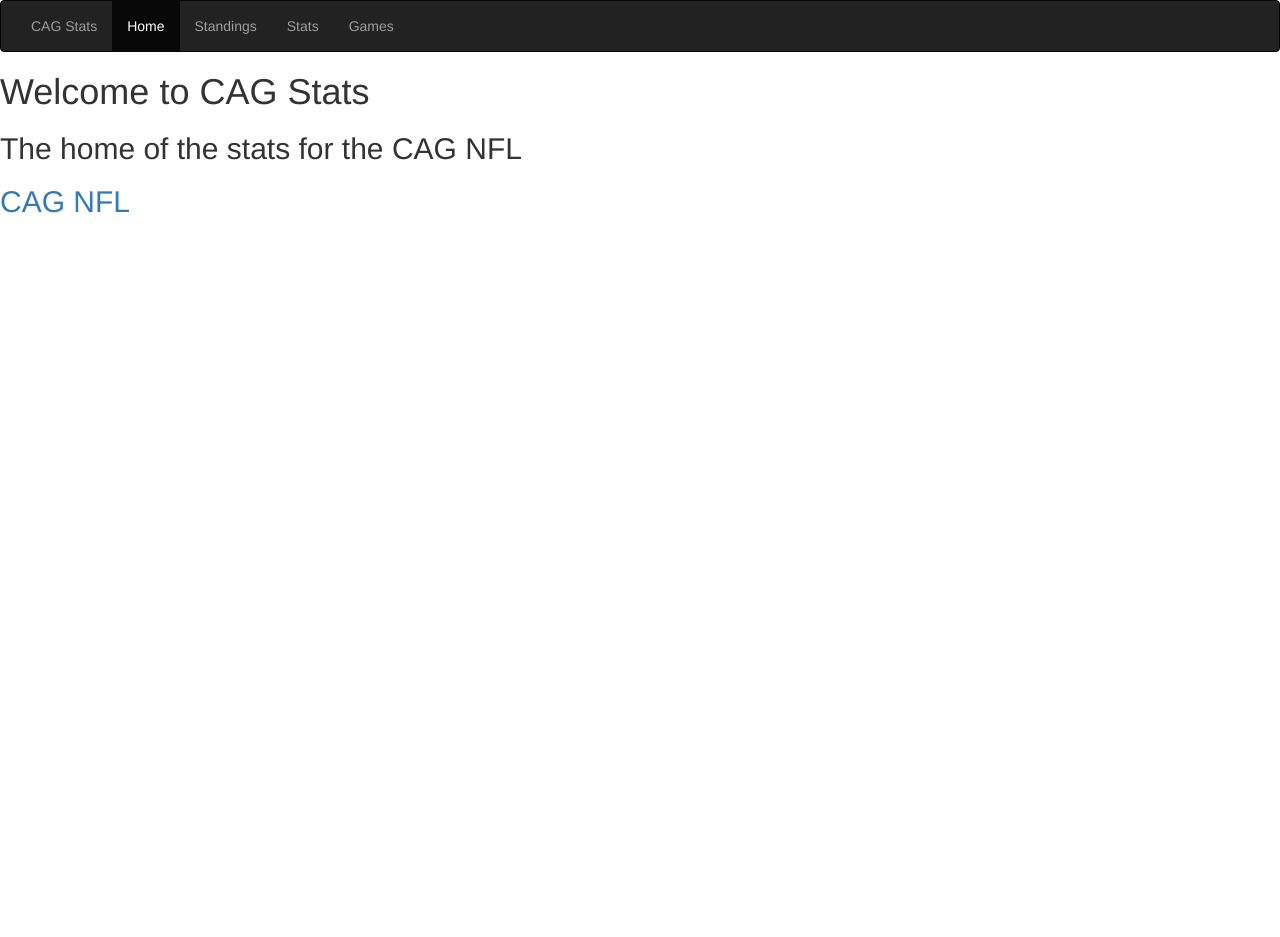
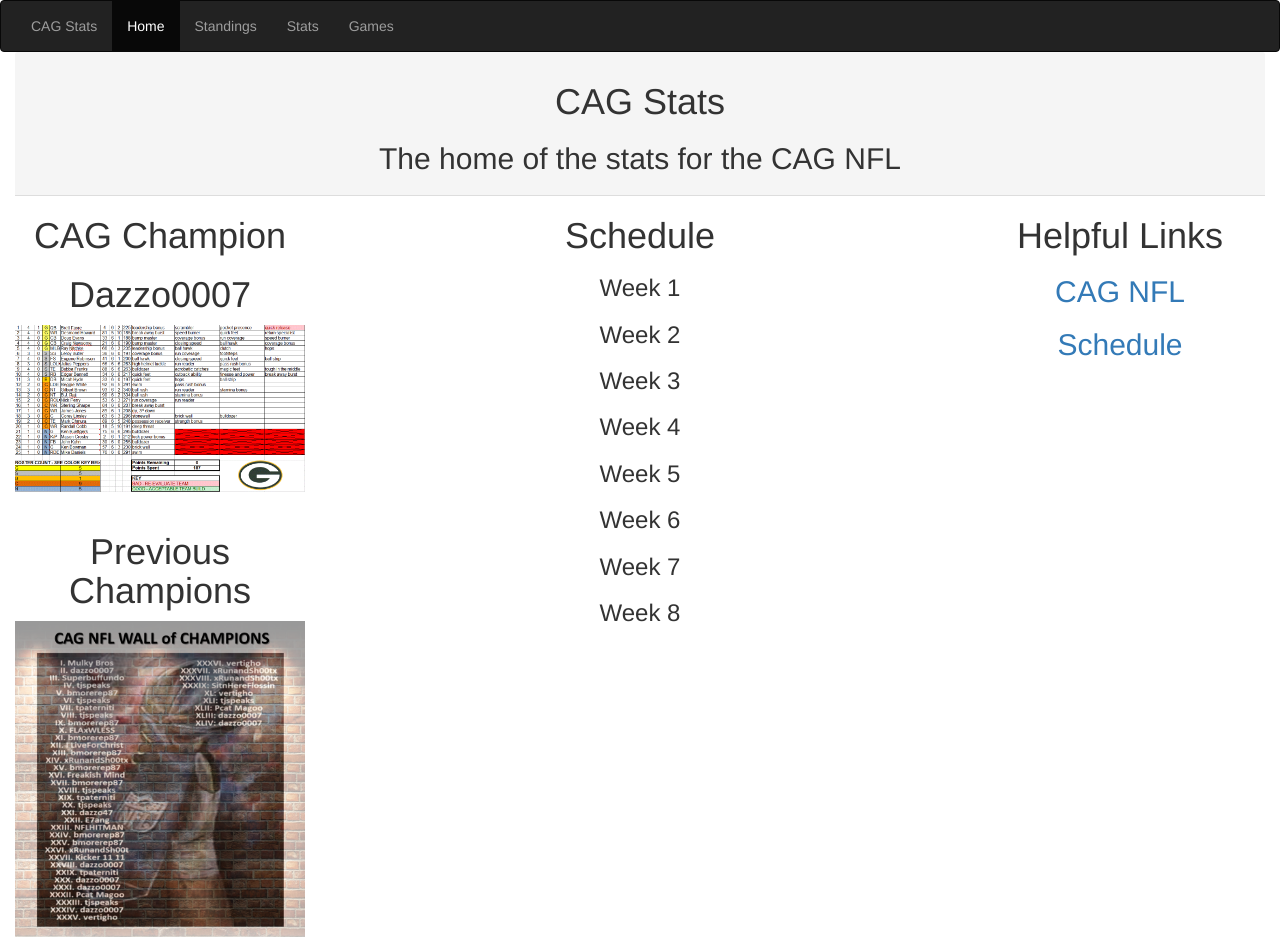
Before and after one commit to jp-security/LeagueStats, a Flask app: page / in a window 1280 px wide. Before the commit the page ends 213 px from the top, so only its background shows below. Run offline with Flask 2, Linux system fonts and the light colour scheme; parts of the project's set-up code (start-up, migrations or seed data) failed here and were passed over; some libraries are stand-ins or nearby versions.

Commit message:
Updated HTML files.  Started working on index page, and updated the games page, and how it works

```diff
--- a/app/templates/404.html
+++ b/app/templates/404.html
@@ -2,5 +2,5 @@
 
 {% block content %}
   <h1>Page Not Found</h1>
-  <a href="{{ url_for('index') }}"><img src="static/error404.jpg"></a>
+  <a href="{{ url_for('home') }}"><img src="/static/error404.jpg"></a>
 {% endblock %}
--- a/app/templates/base.html
+++ b/app/templates/base.html
@@ -6,42 +6,12 @@
     <title>CAG NFL Stats</title>
     {% endif %}
     <meta name="viewport" content="width=device-width, initial-scale=1.0">
+    <script src="https://code.jquery.com/jquery-1.12.4.js"   integrity="sha256-Qw82+bXyGq6MydymqBxNPYTaUXXq7c8v3CwiYwLLNXU="   crossorigin="anonymous"></script>
+    <script src="http://code.jquery.com/jquery-1.10.2.min.js"></script>
+    <script src="http://netdna.bootstrapcdn.com/bootstrap/3.0.0/js/bootstrap.min.js"></script>
+    <script src="/static/jquery.colorbox.js"></script>
     <link href="http://netdna.bootstrapcdn.com/bootstrap/3.0.0/css/bootstrap.min.css" rel="stylesheet" media="screen">
-    <style type="text/css">
-      .navbar
-      {
-        margin-bottom: 0px !important;
-      }
-      .panel-heading
-      {
-        text-align: center;
-        font-weight: bold;
-        font-size: 16pt;
-      }
-      .table
-      {
-        text-align: center;
-      }
-      table.auto
-      {
-        table-layout: auto;
-        text-align: center;
-      }
-      th
-      {
-        text-align: center;
-      }
-      .center
-      {
-        float: none;
-        margin-left: auto;
-        margin-right: auto;
-      }
-      .text-center
-      {
-        text-align: center;
-      }
-    </style>
+    <link rel="stylesheet" type="text/css" href="/static/site.css"
   </head>
   <body>
     <nav class="navbar navbar-inverse" role="navigation">
@@ -61,7 +31,5 @@
       </div>
     </nav>
     {% block content %}{% endblock %}
-    <script src="http://code.jquery.com/jquery-1.10.2.min.js"></script>
-    <script src="http://netdna.bootstrapcdn.com/bootstrap/3.0.0/js/bootstrap.min.js"></script>
   </body>
 </html>
--- a/app/templates/games.html
+++ b/app/templates/games.html
@@ -32,7 +32,7 @@
               {{ game.away.team_name }} defeats {{ game.home.team_name }} {{ game.away_score }} to {{ game.home_score }}
           {% endif %}
         </div>
-        <div class="panel-body col-md-12 center">
+        <div class="panel-body">
           <table class="table table-lined auto">
               <thead>
                   <tr><th>{{ game.away.team_name }} - {{ game.away_score }}</th><th>Stats</th><th>{{ game.home.team_name }} - {{ game.home_score }}</th></tr>
--- a/app/templates/index.html
+++ b/app/templates/index.html
@@ -1,7 +1,41 @@
 {% extends "base.html" %}
 {% block home %}active{% endblock %}
 {% block content %}
-  <h1>Welcome to CAG Stats</h1>
-  <h2>The home of the stats for the CAG NFL</h2>
-  <h2><a href="http://www.cagnfl.com">CAG NFL</a></h2>
+<div class="pannel panel-default col-md-12">
+  <div class="panel-heading">
+    <h1 class="text-center">CAG Stats</h1>
+    <h2 class="text-center">The home of the stats for the CAG NFL</h2>
+  </div>
+  <div class="row">
+    <div class="col-md-3">
+      <h1 class="text-center">CAG Champion</h1>
+      <h1 class="text-center">Dazzo0007</h1>
+      <img src="/static/Cag-Champion-Roster.jpeg" class="img-responsive" id="champion" onmouseover="" style="cursor: pointer;">
+      <br>
+      <h1 class="text-center">Previous Champions</h1>
+      <img src="/static/DazzoTrophyWall.png" class="img-responsive">
+    </div>
+    <div class="col-md-6">
+      <h1 class="text-center">Schedule</h1>
+      <h3 class="text-center">Week 1</h3>
+      <h3 class="text-center">Week 2</h3>
+      <h3 class="text-center">Week 3</h3>
+      <h3 class="text-center">Week 4</h3>
+      <h3 class="text-center">Week 5</h3>
+      <h3 class="text-center">Week 6</h3>
+      <h3 class="text-center">Week 7</h3>
+      <h3 class="text-center">Week 8</h3>
+    </div>
+    <div class="col-md-3">
+      <h1 class="text-center">Helpful Links</h1>
+      <h2 class="text-center"><a href="http://gamingworldforums.com/discuss/index.php?/forum/900-all-pro-football/">CAG NFL</a></h2>
+      <h2 class="text-center"><a href="http://www.scheduleague.com/xlv">Schedule</a></h2>
+    </div>
+  </div>
+</div>
+<script>
+$("#champion").click(function() {
+  $.colorbox({href:"/static/Cag-Champion-Roster.jpeg"});
+});
+</script>
 {% endblock %}
```
